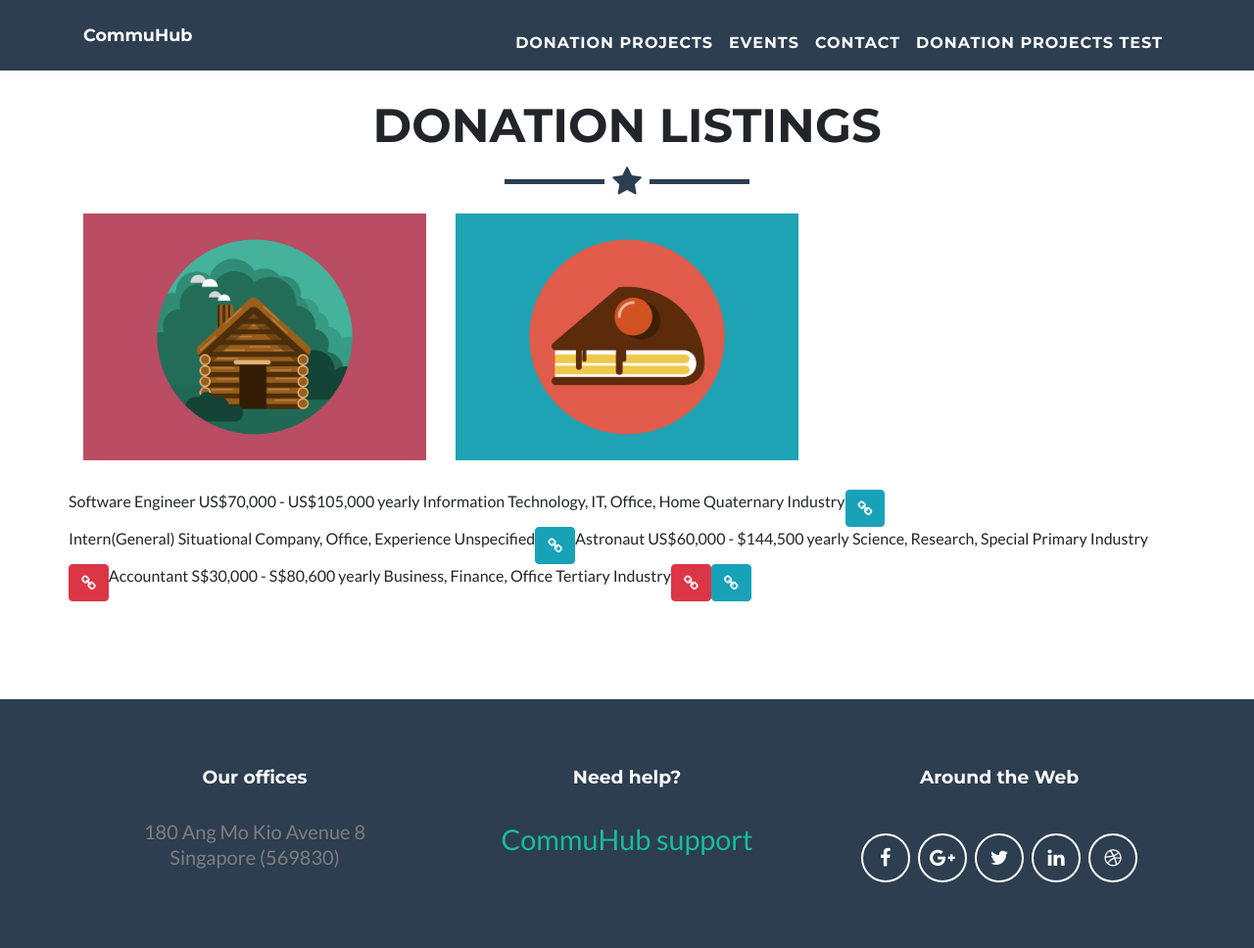
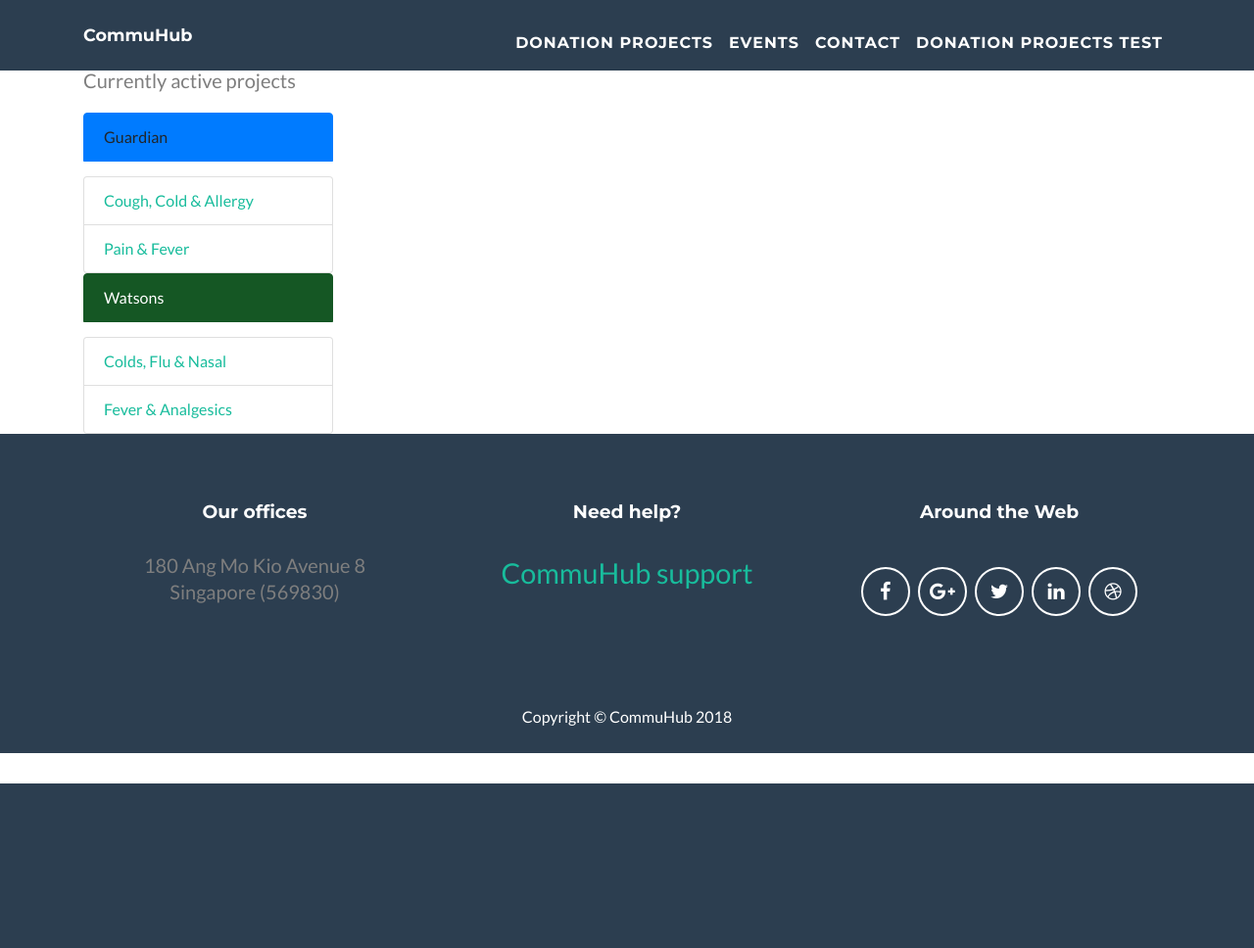
Before and after one commit to MintKK/OOP-Project-, a Flask app: page /Donation_Projects_Main/ in a window 1280 px wide. Shown: the top 968 px of the page at 98% size. After the commit the page ends 800 px from the top, so only its background shows below. Run offline with Flask 2, Linux system fonts and the light colour scheme; data that the repository does not hold is empty; some libraries are stand-ins or nearby versions.

Commit message:
Update, major problem on Khant's end where Google chrome does not reflect ANY code change

```diff
--- a/CommuHub_Routing.py
+++ b/CommuHub_Routing.py
@@ -55,17 +55,17 @@ app.config.update(
 Bootstrap(app)
 
 # Start of Khant's codes and routes
-# The route for URL navigation to all pages
+# The route for URL navigation to all pages TODO: NOW DISABLED, route only returns the HTML without any operations - Used only early in development
 @app.route('/')
 @app.route('/<path:page>/')
 def show_page(page=None):
     # print(page)  To test for page
     if page == "CommuHub_Home" or not page:  # Just the base host URL (no page value set) or homepage
         return render_template("CommuHub_Home.html", returnDate=timeFunctions.returnCurrentDate())
-    elif page != "favicon.ico":  # Called with a argument for page, that's not homepage or favicon
-        return render_template("{}.html".format(page))
-    else:  # For favicon request
-        return page
+    # elif page != "favicon.ico":  # Called with a argument for page, that's not homepage or favicon
+    #     return render_template("{}.html".format(page))
+    # else:  # For favicon request
+    #     return page
 
 @app.route('/Donation_Projects_Main/')
 def donationProjectsMain():
@@ -139,6 +139,10 @@ def donationProjectsOptionsNew():
 # End of Khant's codes and routes
 
 # Start of Alden's codes and routes
+@app.route('/jsonCalendar/')
+def jsonCalendar():
+    return render_template("json.html")
+
 @app.route('/calendardata/')
 def return_calendardata():
     start_date = request.args.get('start', '')
--- a/templates/Donation_Projects_Main.html
+++ b/templates/Donation_Projects_Main.html
@@ -7,6 +7,9 @@
 {% endblock %}
 
 {% block additionalprescripts %}
+{#    <script>#}
+{#        {{ projects }}#}
+{#    </script>#}
     <!-- Preloader CSS -->
     <script src="../static/vendor/modernizr-2.6.2.min.js"></script>
 {% endblock %}
@@ -21,151 +24,56 @@
 
         </div>
 
-<!-- Portfolio Grid Section -->
-<section id="portfolio">
-  <div class="container">
-    <h2 class="text-center">Donation listings</h2>
-    <hr class="star-primary">
-    <div class="row">
-      <div class="col-sm-4 portfolio-item">
-        <a class="portfolio-link" href="#portfolioModal1" data-toggle="modal">
-          <div class="caption">
-            <div class="caption-content">
-              <i class="fa fa-search-plus fa-3x"></i>
+    <div class="container">
+
+    <div id="pageTitle" class="pull left">
+        <h2>Donation projects</h2>
+        <p>Currently active projects</p>
+    </div>
+
+          <div class="row">
+            <div class="col-md-3 wow" id="sidebar">
+                <div>
+                    <a class="list-group-item active">Guardian
+                    </a>
+                    <ul class="list-group">
+                        <li class="list-group-item"><a href="/medshop/guardian/cough_cold_allergy">Cough, Cold &
+                            Allergy</a>
+                            {#                        <span class="label label-primary pull-right">20</span>#}
+                        </li>
+                        <li class="list-group-item"><a href="/medshop/guardian/pain_fever">Pain & Fever</a>
+                            {#                    <span class="label label-success pull-right">20</span>#}
+                        </li>
+                    </ul>
+                </div>
+                <div>
+                    <a class="list-group-item active list-group-item-success">Watsons
+                    </a>
+                    <ul class="list-group">
+                        <li class="list-group-item"><a href="/medshop/watsons/colds_flu_nasal">Colds, Flu &
+                            Nasal</a>
+                            {#                        <span class="label label-primary pull-right">20</span>#}
+                        </li>
+                        <li class="list-group-item"><a href="/medshop/watsons/fever_analgesics">Fever &
+                            Analgesics</a>
+                            {#                          <span class="label label-success pull-right">20</span>#}
+                        </li>
+                    </ul>
+                </div>
+                {% if website == 'Guardian' or  website == 'Watsons' %}
+                    <div>
+                        <form id="live-search" action="" class="styled" method="post">
+                            <fieldset>
+                                <label>Filter Product Name:</label>
+                                <input type="text" class="text-input" id="filter" value=""/>
+                            </fieldset>
+                        </form>
+                    </div>
+                {% endif %}
             </div>
           </div>
-          <img class="img-fluid" src="../static/img/portfolio/cabin.png" alt="">
-        </a>
-      </div>
-      <div class="col-sm-4 portfolio-item">
-        <a class="portfolio-link" href="#portfolioModal2" data-toggle="modal">
-          <div class="caption">
-            <div class="caption-content">
-              <i class="fa fa-search-plus fa-3x"></i>
-            </div>
-          </div>
-          <img class="img-fluid" src="../static/img/portfolio/cake.png" alt="">
-        </a>
-      </div>
+    </div>
 
-     <!-- {%  for listing in listings %} -->
-          {% endfor %}
-
-    <table class="table table-bordered table-hover table-sortable" id="tab_logic">
-            <thead>
-              <tr class="filters">
-                    <th class="text-center text-nowrap">Job name<input type="text" class="form-control" disabled></th>
-                    <th class="text-center text-nowrap">Salary range<input type="text" class="form-control" disabled></th>
-                    <th class="text-center text-nowrap">Related tags<input type="text" class="form-control" disabled></th>
-                    <th class="text-center text-nowrap">Industry type<input type="text" class="form-control" disabled></th>
-                    <!-- Last column -->
-                    <th class="text-center" style="border-top: 1px solid #ffffff; border-right: 1px solid #ffffff;">
-                  <!-- Doesn't work??
-    <span data-toggle="tooltip" data-placement="top" data-container="body" title="(MESSAGE)"><span class="fa fa-2x fa-question-circle-o text-primary sr-icons"></span></span> -->
-                    </th>
-                </tr>
-                <tr>
-                    <!-- <button class="btn btn-primary btn-xs btn-filter"><span class="fa fa-filter"></span>Filter</button> -->
-                </tr>
-            </thead>
-            <tbody>
-                    <!-- Source code jobs -->
-    				<tr>
-						<td data-name="name">
-						   Software Engineer
-						</td>
-						<td data-name="range">
-                            US$70,000 - US$105,000 yearly
-						</td>
-						<td data-name="desc">
-                            Information Technology, IT, Office, Home
-						</td>
-    					<td data-name="sel">
-				            Quaternary Industry
-						</td>
-                        <td data-name="link">
-                        <!-- Class: job-link -->
-                            <a href="startbootstrap-portfolio-item-gh-pages/SoftwareEngineer.html" class='btn btn-info job-link'><span class="fa fa-link"></span></a>
-                        </td>
-					</tr>
-                    <tr>
-						<td data-name="name">
-				            Intern(General)
-						</td>
-						<td data-name="range">
-                             Situational
-						</td>
-						<td data-name="desc">
-                            Company, Office, Experience
-						</td>
-    					<td data-name="sel">
-				            Unspecified
-						</td>
-                        <td data-name="link">
-                            <a href="startbootstrap-portfolio-item-gh-pages/Intern(G).html" class='btn btn-info job-link'><span class="fa fa-link"></span></a>
-                        </td>
-                    </tr>
-                    <tr>
-						<td data-name="name">
-				            Astronaut
-						</td>
-						<td data-name="range">
-                            US$60,000 - $144,500 yearly
-						</td>
-						<td data-name="desc">
-                            Science, Research, Special
-						</td>
-    					<td data-name="sel">
-				            Primary Industry
-						</td>
-                        <td data-name="link">
-                            <a href="startbootstrap-portfolio-item-gh-pages/#.html" class='btn btn-danger job-link'><span class="fa fa-link"></span></a>
-                        </td>
-                    </tr>
-                    <tr>
-						<td data-name="name">
-				            Accountant
-						</td>
-						<td data-name="range">
-                            S$30,000 - S$80,600 yearly
-						</td>
-						<td data-name="desc">
-                            Business, Finance, Office
-						</td>
-    					<td data-name="sel">
-				            Tertiary Industry
-						</td>
-                        <td data-name="link">
-                            <a href="startbootstrap-portfolio-item-gh-pages/#.html" class='btn btn-danger job-link'><span class="fa fa-link"></span></a>
-                        </td>
-                    </tr>
-                    <!-- Load from jsonStore and clone from here -->
-                    <tr id='addr0' data-id="0" class="hidden">
-						<td data-name="name">
-                            <span name="name0">
-                            </span>
-						</td>
-						<td data-name="range">
-                            <span name="salary0">
-                            </span>
-						</td>
-						<td data-name="desc">
-                            <span name="desc0">
-                            </span>
-						</td>
-    					<td data-name="sel">
-                            <span name="sel0">
-                            </span>
-						</td>
-                        <td data-name="link">
-                            <a href="" class='btn btn-info job-link'><span class="fa fa-link"></span></a>
-                        </td>
-                    </tr>
-            </tbody>
-        </table>
-    </div>
-  </div>
-</section>
 {% endblock %}
 
 {% block modals %}
--- a/templates/includes/_footer.html
+++ b/templates/includes/_footer.html
@@ -9,7 +9,7 @@
         </div>
         <div class="footer-col col-md-4">
           <h3 style="text-transform: none;">Need help?</h3>
-          <a style="font-size: 180%;" href="{{ url_for("show_page", page="Support_System") }}">CommuHub support</a>
+          <a style="font-size: 180%;" href="{{ url_for("support_system") }}">CommuHub support</a>
         </div>
         <div class="footer-col col-md-4">
           <h3 style="text-transform: none;">Around the Web</h3>
--- a/templates/includes/_navbar.html
+++ b/templates/includes/_navbar.html
@@ -12,16 +12,17 @@
                 <a class="nav-link js-scroll-trigger" href="#" id="now"></a>
             </li>
             <li class="nav-item">
-              <a class="nav-link js-scroll-trigger" href="{{ url_for("show_page", page="Donation_Projects_Main") }}">Donation Projects</a>
+                <a class="nav-link js-scroll-trigger" href="{{ url_for("donationProjectsMain") }}">Donation Projects</a>
+{#              <a class="nav-link js-scroll-trigger" href="{{ url_for("show_page", page="Donation_Projects_Main") }}">Donation Projects</a>#}
             </li>
             <li class="nav-item">
-              <a class="nav-link js-scroll-trigger" href="{{ url_for("show_page", page="json") }}">Events</a>
+                <a class="nav-link js-scroll-trigger" href="{{ url_for("jsonCalendar") }}">Events</a>
             </li>
             <li class="nav-item">
-              <a class="nav-link js-scroll-trigger" href="{{ url_for("show_page", page="FAQ") }}">Contact</a>
+              <a class="nav-link js-scroll-trigger" href="{{ url_for("faq") }}">Contact</a>
             </li>
             <li class="nav-item">
-              <a class="nav-link js-scroll-trigger" href="{{ url_for("show_page", page="Donation_Projects_Options_New") }}">Donation Projects test</a>
+              <a class="nav-link js-scroll-trigger" href="{{ url_for("donationProjectsOptionsNew") }}">Donation Projects test</a>
             </li>
           </ul>
 
```
